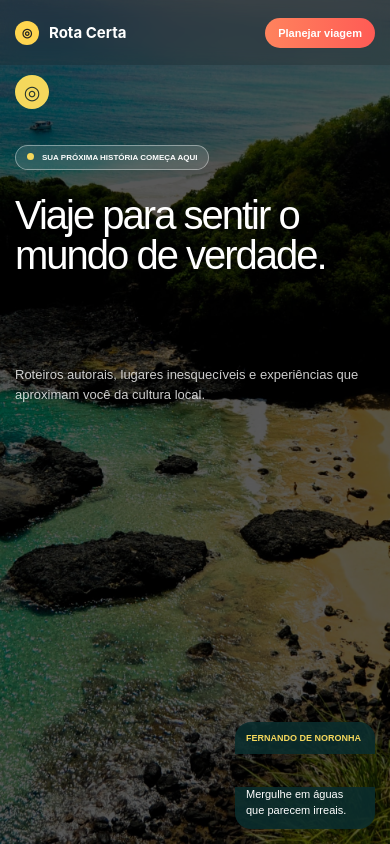
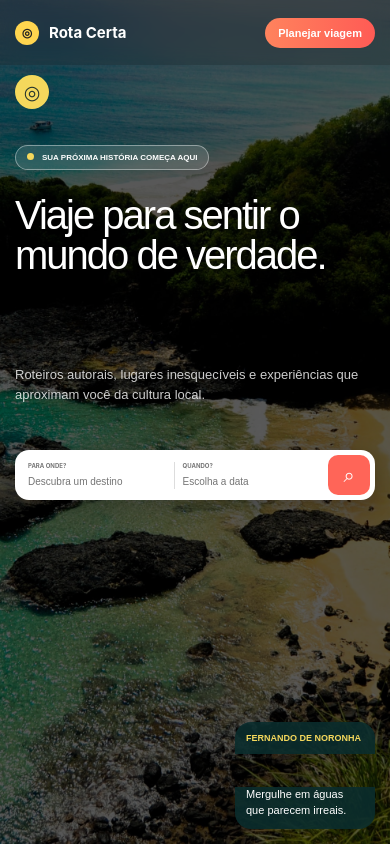
Before and after one commit to Brenosilvxz/site-de-viagens, a React (Vite) app in the folder rota-certa/: page / in a window 390 px wide. Built offline with nearby package versions, Linux system fonts and the light colour scheme.

Commit message:
feat: Search e outros detalhes feitos.

```diff
--- a/rota-certa/src/App.jsx
+++ b/rota-certa/src/App.jsx
@@ -1,15 +1,8 @@
-import { BrowserRouter } from "react-router-dom";
 import Home from "./Pages/Home/Home";
-import Navbar from "./Components/Navbar";
-import Header from "./Components/Header";
 
 
 export default function App() {
   return (
-    <BrowserRouter>
-      <Header />
-      <Navbar />
       <Home />
-    </BrowserRouter>
   );
 }
--- a/rota-certa/src/Components/Header/Header.css
+++ b/rota-certa/src/Components/Header/Header.css
@@ -35,7 +35,7 @@
    ========================= */
 
 .overlay {
-  position: absolute;
+  position: relative;
 
   top: 0;
   left: 0;
--- a/rota-certa/src/Components/Search/Search.css
+++ b/rota-certa/src/Components/Search/Search.css
@@ -0,0 +1,134 @@
+.search {
+  position: absolute;
+  z-index: 1000;
+
+  top: 550px;
+  left: 70px;
+
+  display: flex;
+  align-items: center;
+
+  width: min(700px, calc(100% - 140px));
+  height: 55px;
+
+  padding: 5px;
+
+  background: white;
+  border-radius: 14px;
+
+  box-shadow: 0 5px 20px #0003;
+}
+
+.campo {
+  flex: 1;
+  min-width: 0;
+  padding: 0 18px;
+}
+
+.campo small {
+  display: block;
+  font-size: 8px;
+  font-weight: bold;
+  color: #777;
+}
+
+.campo input {
+  width: 100%;
+  border: none;
+  outline: none;
+  font-size: 13px;
+}
+
+.data {
+  border-left: 1px solid #ddd;
+}
+
+.search button {
+  width: 50px;
+  height: 45px;
+
+  border: none;
+  border-radius: 10px;
+
+  background: #ff6558;
+  color: white;
+
+  font-size: 20px;
+  cursor: pointer;
+}
+
+
+/* =========================
+   TABLET
+   ========================= */
+
+@media (max-width: 900px) {
+  .search {
+    left: 6%;
+    width: 70%;
+  }
+}
+
+
+/* =========================
+   TABLET PEQUENO
+   ========================= */
+
+@media (max-width: 700px) {
+  .search {
+    top: 470px;
+    left: 20px;
+
+    width: calc(100% - 40px);
+    height: 52px;
+  }
+
+  .campo {
+    padding: 0 10px;
+  }
+
+  .campo small {
+    font-size: 7px;
+  }
+
+  .campo input {
+    font-size: 11px;
+  }
+
+  .search button {
+    width: 44px;
+    height: 42px;
+  }
+}
+
+
+/* =========================
+   CELULAR
+   ========================= */
+
+@media (max-width: 480px) {
+  .search {
+    top: 450px;
+    left: 15px;
+
+    width: calc(100% - 30px);
+    height: 50px;
+  }
+
+  .campo {
+    padding: 0 8px;
+  }
+
+  .campo small {
+    font-size: 6px;
+  }
+
+  .campo input {
+    font-size: 10px;
+  }
+
+  .search button {
+    width: 42px;
+    height: 40px;
+  }
+}
--- a/rota-certa/src/Components/Search/index.jsx
+++ b/rota-certa/src/Components/Search/index.jsx
@@ -0,0 +1,19 @@
+import "./Search.css";
+
+export default function Search() {
+  return (
+    <div className="search">
+      <div className="campo">
+        <small>PARA ONDE?</small>
+        <input placeholder="Descubra um destino" />
+      </div>
+
+      <div className="campo data">
+        <small>QUANDO?</small>
+        <input placeholder="Escolha a data" />
+      </div>
+
+      <button>⌕</button>
+    </div>
+  );
+}
--- a/rota-certa/src/Pages/Home/Home.jsx
+++ b/rota-certa/src/Pages/Home/Home.jsx
@@ -1,7 +1,14 @@
-
+import { BrowserRouter } from "react-router-dom";
+import Search from "../../Components/Search";
+import Header from "../../Components/Header";
+import Navbar from "../../Components/Navbar";
 
 export default function Home() {
   return (
-    <div></div>
+    <BrowserRouter>
+      <Search />
+      <Header />
+      <Navbar />
+    </BrowserRouter>
   )
 }
```
